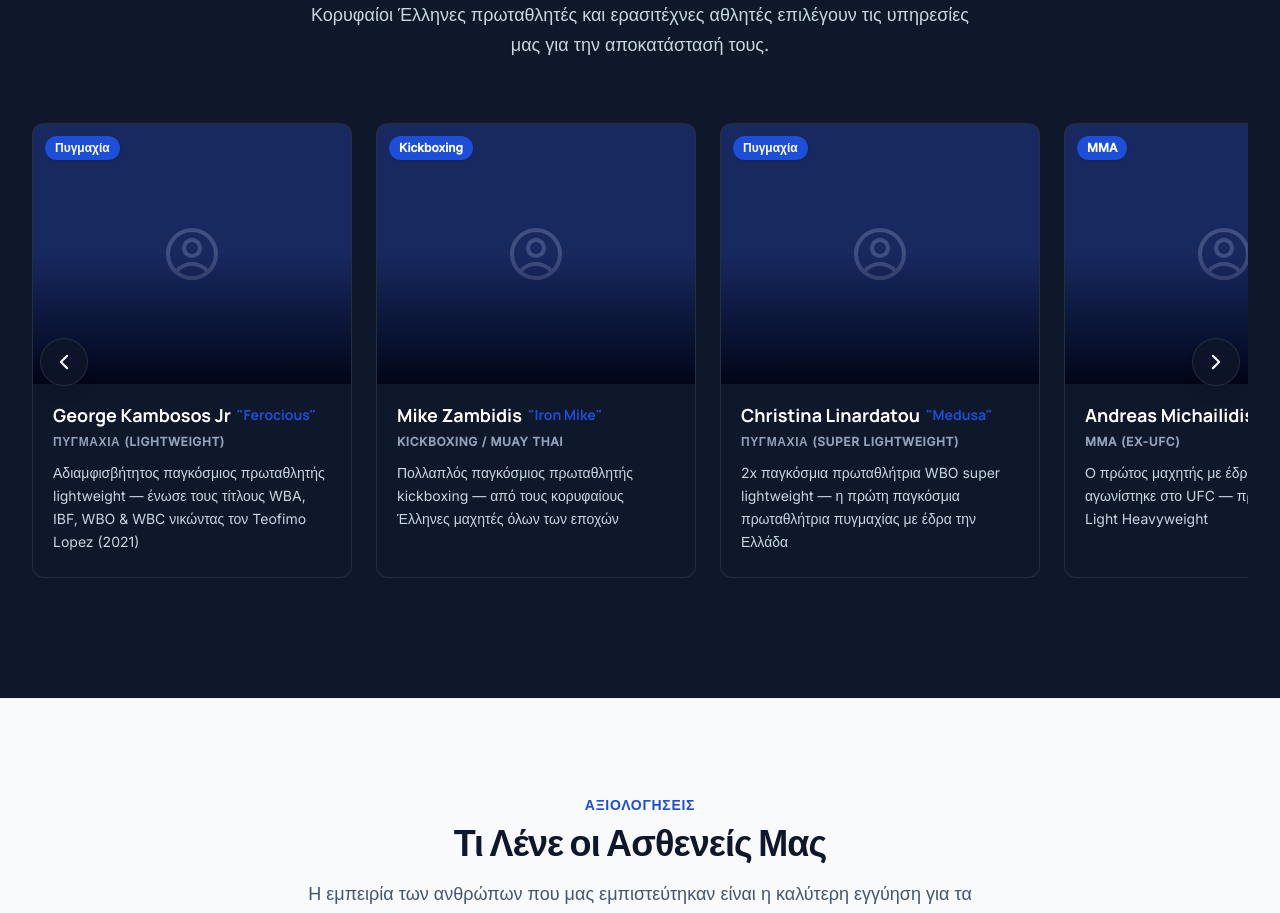
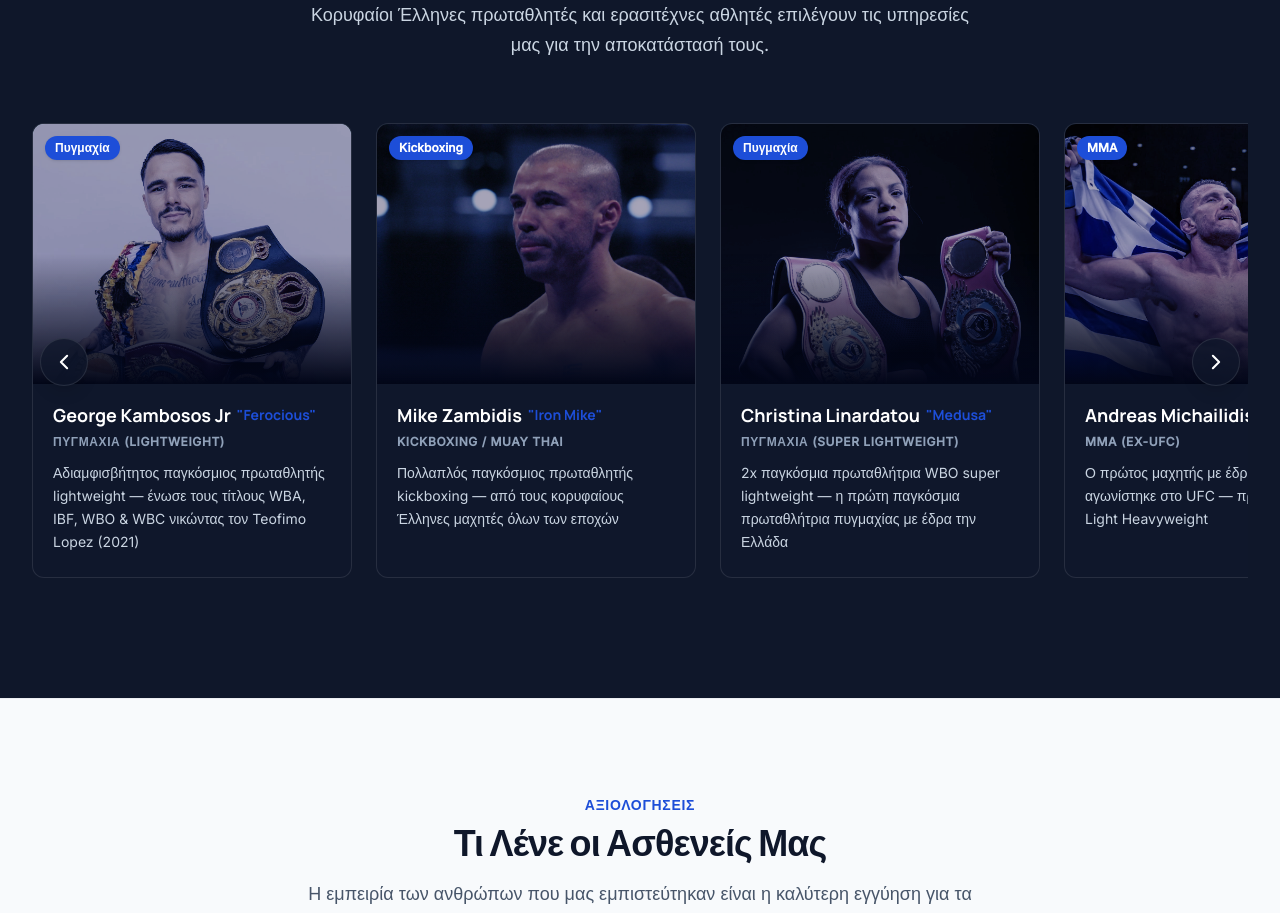
Before and after one commit to iosifakis21/sports-physio-gr, a Next.js app: page / in a window 1280 px wide. Shown: the part 4800-5713 px from the top of the page. Built offline with nearby package versions, Linux system fonts and the light colour scheme.

Commit message:
athlete photos rendering in carousel

```diff
--- a/src/components/AthleteCard.tsx
+++ b/src/components/AthleteCard.tsx
@@ -1,4 +1,5 @@
 import React from "react";
+import Image from "next/image";
 
 export interface Athlete {
   id: string;
@@ -25,7 +26,7 @@
       {/* Photo Container with Blue Duotone Overlay */}
       <div className="relative h-[220px] sm:h-[260px] w-full bg-slate-800 flex items-center justify-center overflow-hidden">
 
-        {/* Grey background placeholder */}
+        {/* Fallback placeholder (shown only when no photo is set) */}
         <div className="absolute inset-0 bg-slate-700 flex items-center justify-center text-white/30" aria-hidden="true">
           <svg
             xmlns="http://www.w3.org/2000/svg"
@@ -42,6 +43,17 @@
             />
           </svg>
         </div>
+
+        {/* Athlete Photo */}
+        {athlete.photo && (
+          <Image
+            src={athlete.photo}
+            alt={athlete.name}
+            fill
+            sizes="(max-width: 640px) 280px, 320px"
+            className="object-cover object-top"
+          />
+        )}
 
         {/* CSS Blue Duotone Overlay: Black/White + Blue blend layers */}
         <div className="absolute inset-0 bg-blue-700/35 mix-blend-color group-hover:bg-blue-600/40 transition-colors duration-200" aria-hidden="true" />
```
